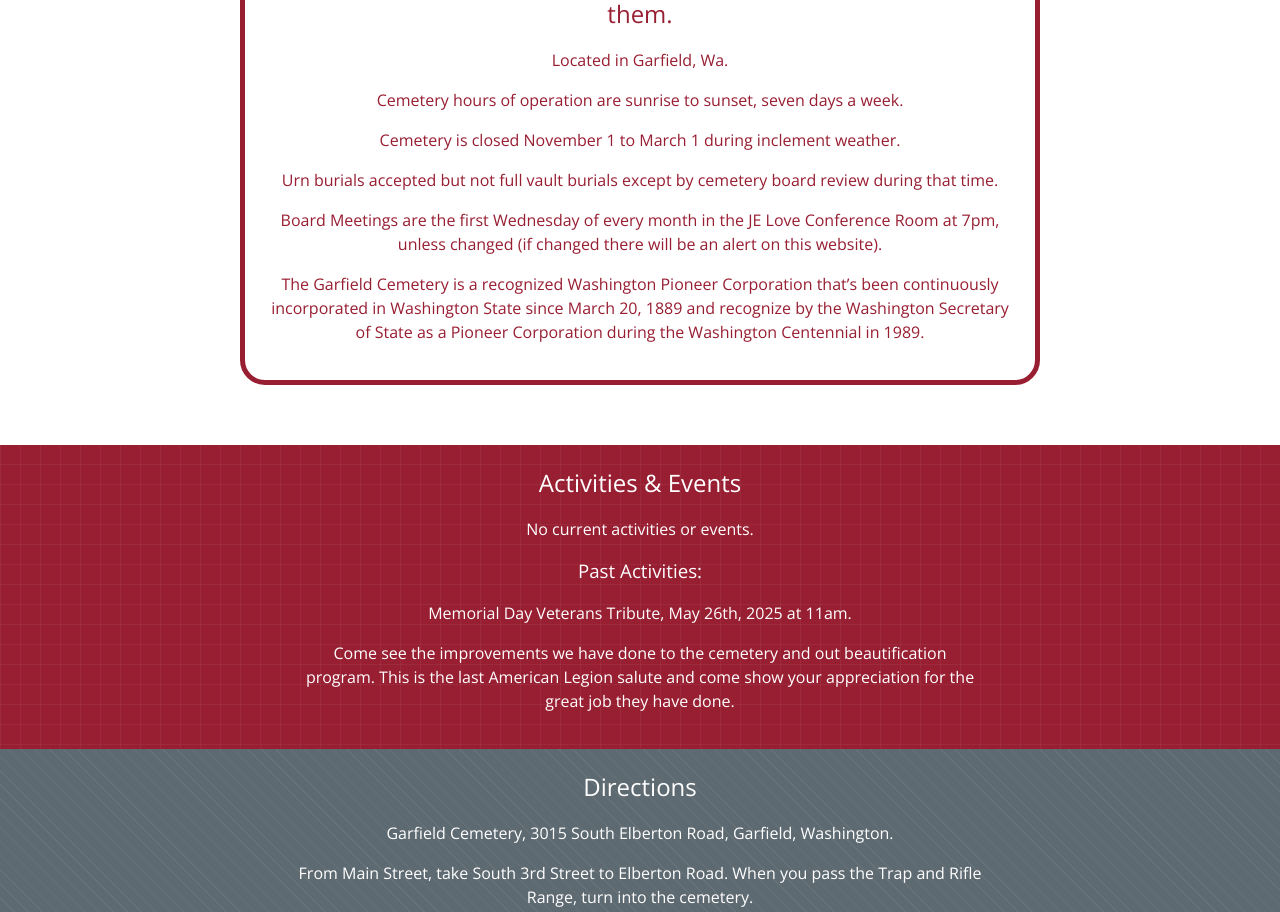
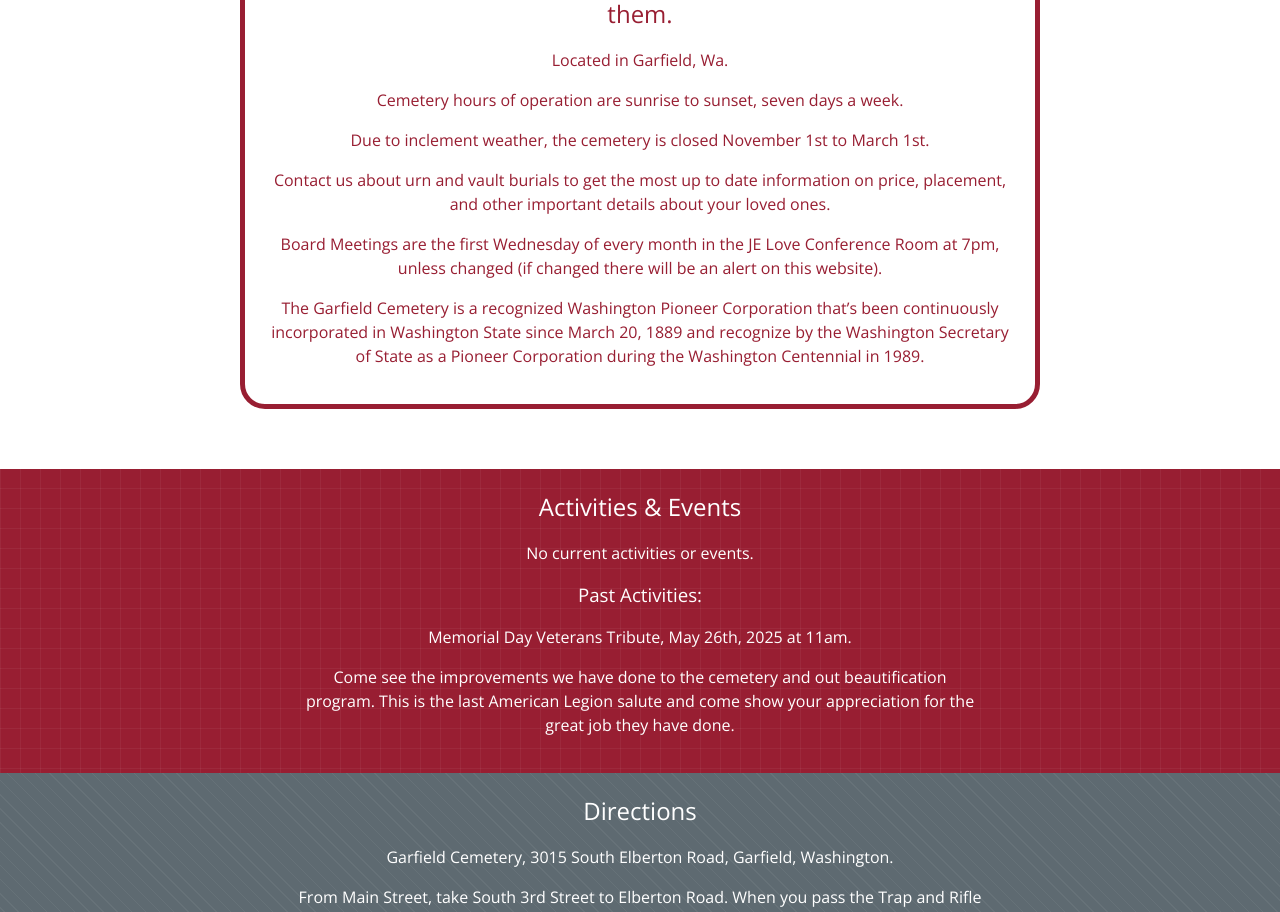
Before and after one commit to alexmarple/garfieldcemeterydistrict, a React (Vite) app in the folder frontend/: page / in a window 1280 px wide. Shown: the part 1240-2152 px from the top of the page. Built offline with nearby package versions, Linux system fonts and the light colour scheme; a web font is replaced by a local one.

Commit message:
Fixed gallery for right now

```diff
--- a/frontend/src/components/Gallery/Gallery.module.css
+++ b/frontend/src/components/Gallery/Gallery.module.css
@@ -1,6 +1,6 @@
-/* .gallery {
+.gallery {
   display: none;
-} */
+}
 
 .gallery h2 {
   margin: 20px;
@@ -24,6 +24,7 @@
 
 @media (min-width: 1024px) {
   .gallery {
+    display: block;
     width: 100%;
     max-width: 100vw;
     margin: 0 auto;
--- a/frontend/src/components/Info/index.jsx
+++ b/frontend/src/components/Info/index.jsx
@@ -1,9 +1,9 @@
-import styles from "./Info.module.css";
-import Map from "../Map";
+import styles from './Info.module.css';
+import Map from '../Map';
 
 const Info = () => {
   return (
-    <div id="about">
+    <div id='about'>
       <div className={styles.info}>
         <div className={styles.border}>
           <h1>The Whitman County Cemetery District #2</h1>
@@ -17,11 +17,13 @@ const Info = () => {
             week.
           </p>
           <p>
-            Cemetery is closed November 1 to March 1 during inclement weather.
+            Due to inclement weather, the cemetery is closed November 1st to
+            March 1st.
           </p>
           <p>
-            Urn burials accepted but not full vault burials except by cemetery
-            board review during that time.
+            Contact us about urn and vault burials to get the most up to date
+            information on price, placement, and other important details about
+            your loved ones.
           </p>
           <p>
             Board Meetings are the first Wednesday of every month in the JE Love
```
